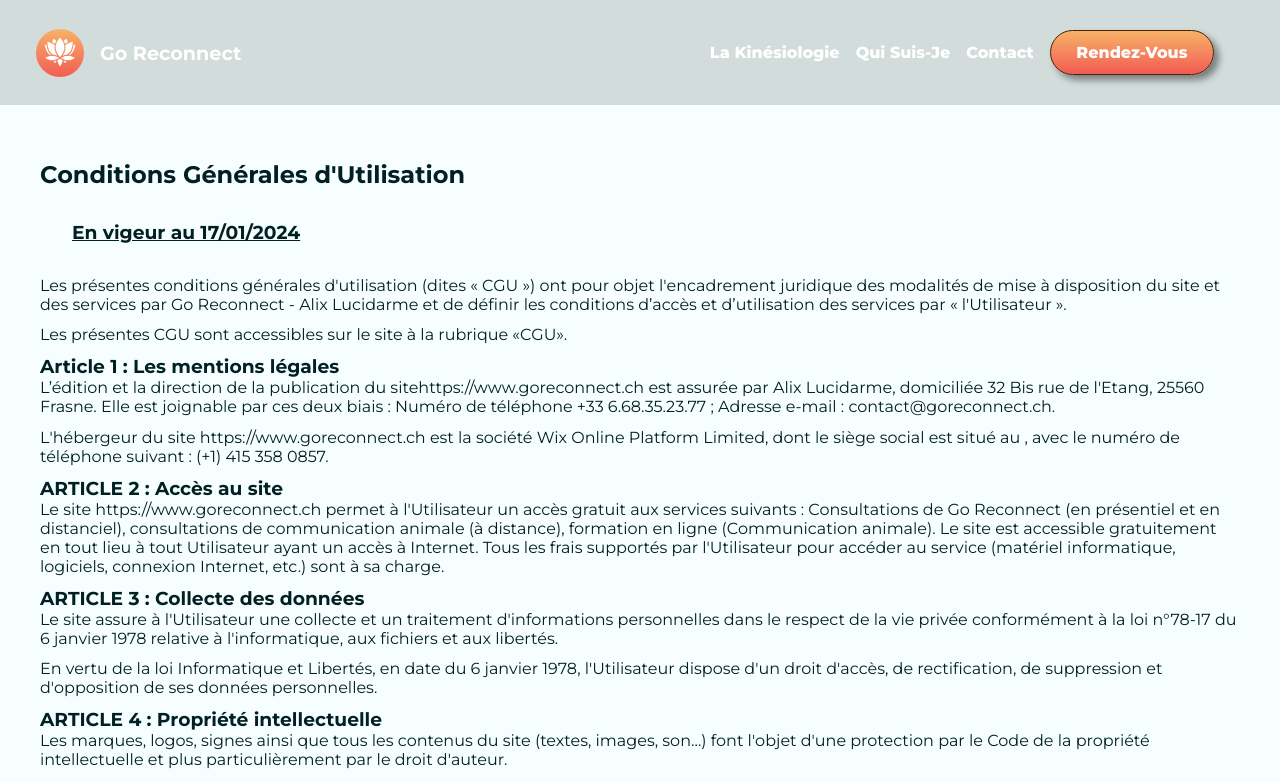
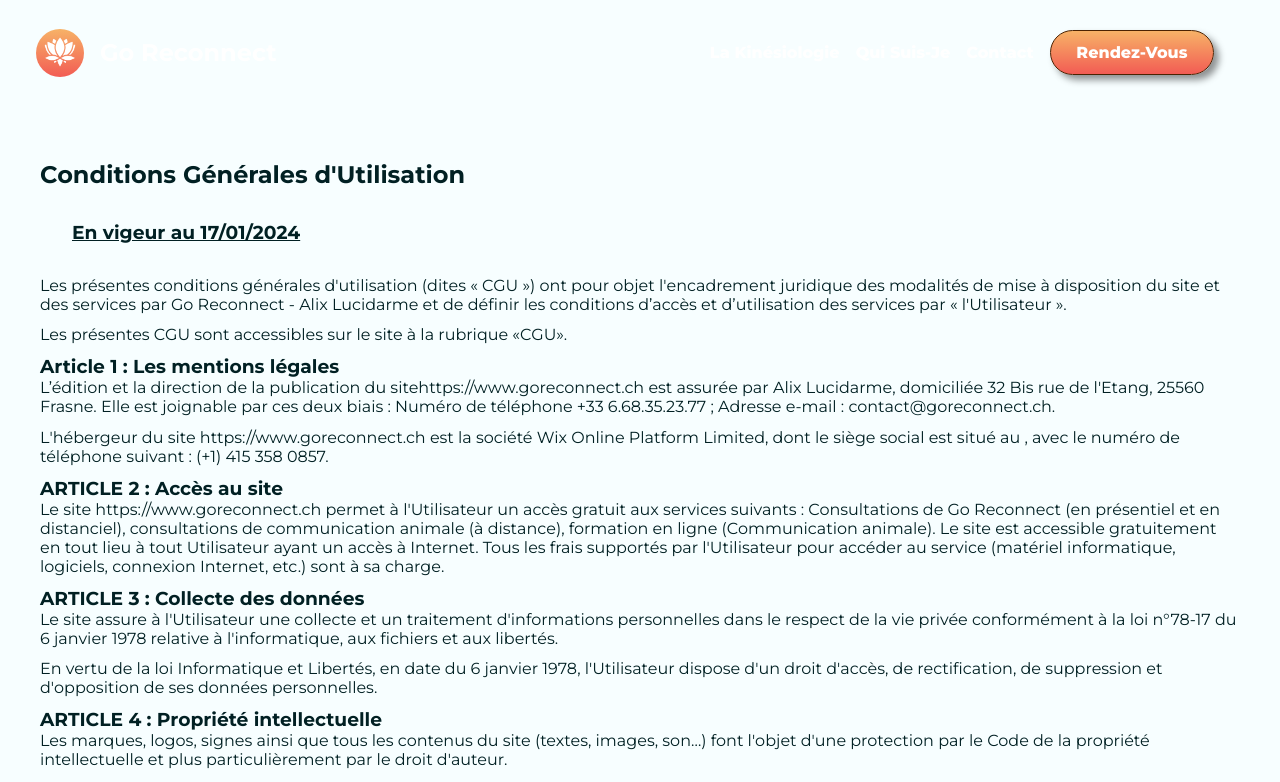
Before and after one commit to PilcodeurDev/GoReconnect, a React (Vite) app: page /condition-general-dutilisation in a window 1280 px wide. Shown: the top 782 px of the page. Built offline with nearby package versions, Linux system fonts and the light colour scheme.

Commit message:
delete box shadow for navbar

```diff
--- a/src/components/layout/navbar/Navbar.css
+++ b/src/components/layout/navbar/Navbar.css
@@ -4,7 +4,6 @@ nav {
   justify-content: space-between;
   padding: 1.25rem 2.25rem;
   position: absolute;
-  background: rgba(2, 29, 17, 0.15);
   z-index: 10;
 }
 
@@ -29,7 +28,6 @@ nav {
 .title {
   margin-left: 1rem;
   font-family: montserrat-bold;
-  font-size: 1.2rem;
   color: #ffffff;
 }
 
--- a/src/components/layout/navbar/Navbar.jsx
+++ b/src/components/layout/navbar/Navbar.jsx
@@ -19,7 +19,7 @@ export default function navbar() {
           </Link>
         </div>
         <div className="title">
-          <span>Go Reconnect</span>
+          <h1>Go Reconnect</h1>
         </div>
       </div>
       <div className="navButton">
--- a/src/components/section/banner/Banner.css
+++ b/src/components/section/banner/Banner.css
@@ -10,14 +10,4 @@
     object-position: center;
     position: absolute;
   }
-
-  h1 {
-    color: white;
-    font-size: 8rem;
-    font-family: alexBrush;
-    position: absolute;
-    top: 25%;
-    right: 30%;
-    z-index: 1;
-  }
 }
--- a/src/components/section/banner/Banner.jsx
+++ b/src/components/section/banner/Banner.jsx
@@ -13,7 +13,6 @@ export default function Banner() {
     <header id="moveUp">
       <div className="banner">
         <img src={banner} alt="Alix et Shiba" />
-        <h1>Go Reconnect</h1>
       </div>
     </header>
   );
```
